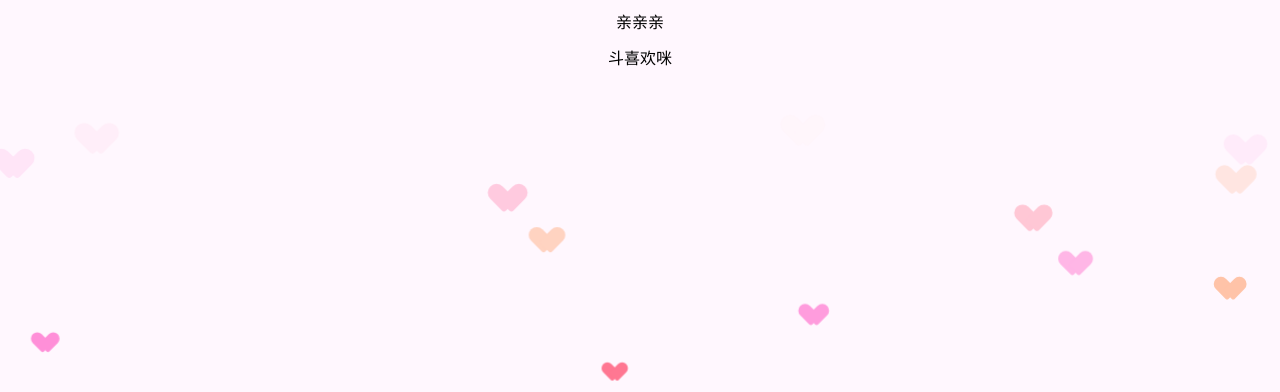
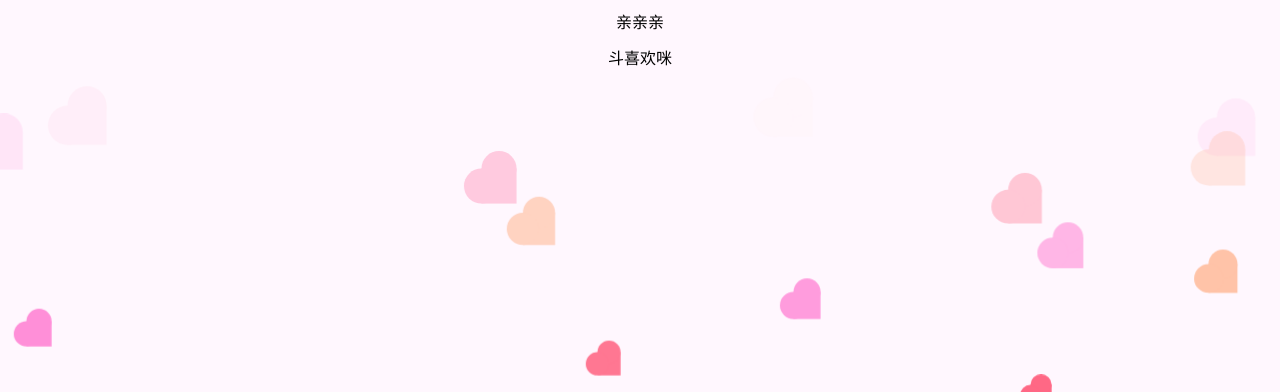
Before and after one commit to Merryjc/Merryjc.github.io, a plain HTML site: page index.html in a window 1280 px wide. Shown: the part 408-800 px from the top of the page. Drawn offline with Linux system fonts and the light colour scheme.

Commit message:
Update index.html

```diff
--- a/index.html
+++ b/index.html
@@ -20,40 +20,36 @@
         h1, p {
             margin: 6px 0;
         }
-
-        /* 爱心基础 */
 .heart {
     position: fixed;
-            width: 16px;
-            height: 16px;
-            transform: translate(-50%, -50%) scale(1);
-            pointer-events: none;
-            opacity: 1;
+    width: 20px;
+    height: 20px;
+    background: currentColor;
+    transform: rotate(45deg); /* 用一个方块 + 2 个圆实现最精确的心形 */
     animation: floatUp 3s ease-out forwards;
 }
 
-        /* 伪元素画心 */
 .heart::before,
 .heart::after {
     content: "";
     position: absolute;
-            width: 10px;
-            height: 16px;
+    width: 20px;
+    height: 20px;
     background: currentColor;
-            border-radius: 12px 12px 4px 4px;
-            top: 0;
-            left: 50%;
+    border-radius: 50%;
 }
 
 .heart::before {
-            transform: translateX(-1%) rotate(-45deg);
-            transform-origin: 100% 100%;
+    top: -10px;
+    left: 0;
 }
 
 .heart::after {
-            transform: rotate(45deg);
-            transform-origin: 0 100%;
+    left: -10px;
+    top: 0;
 }
+
+
 
         /* 上升动画 */
         @keyframes floatUp {
```
Lines whose indentation alone changed are shown as unchanged.
